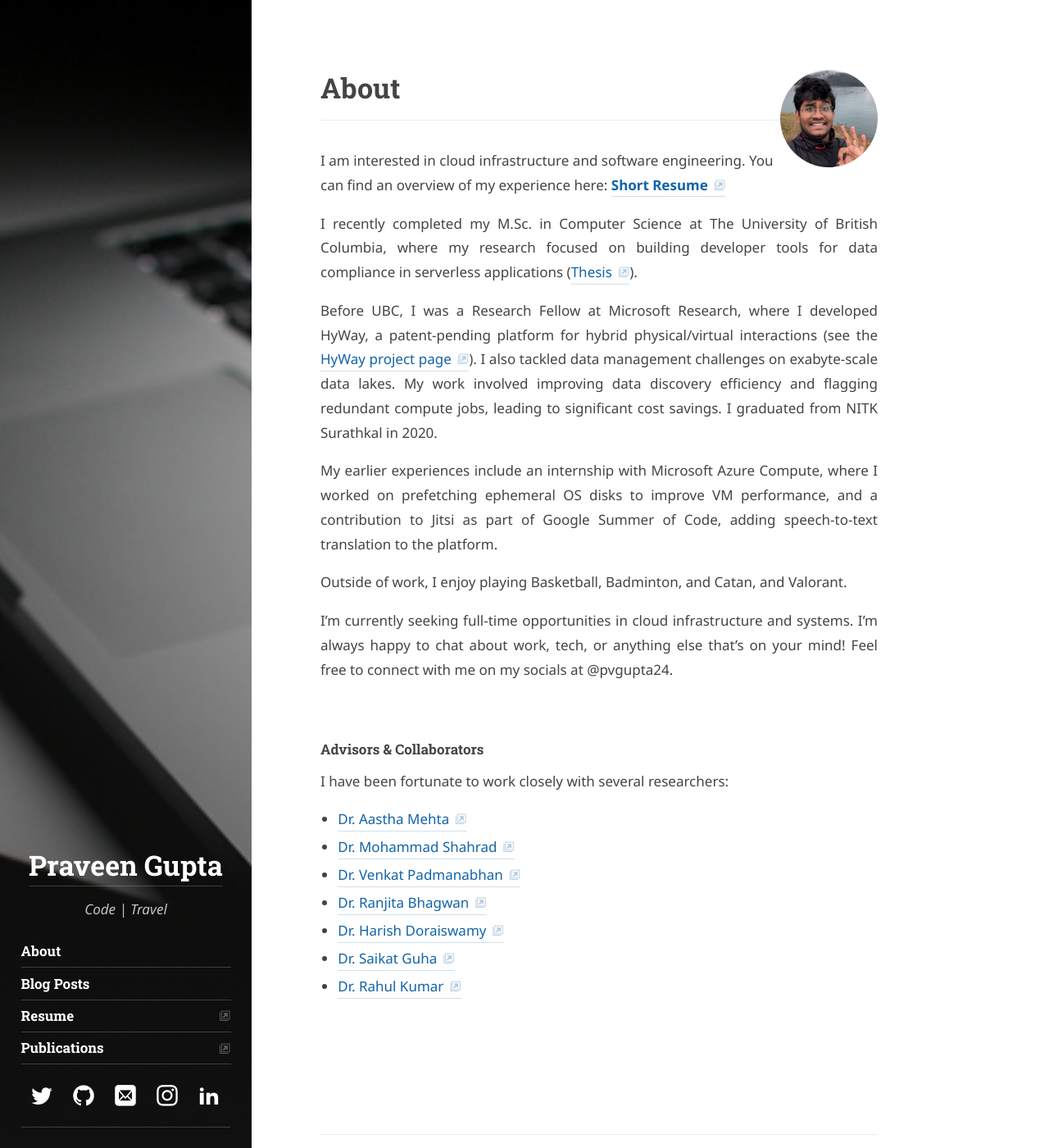
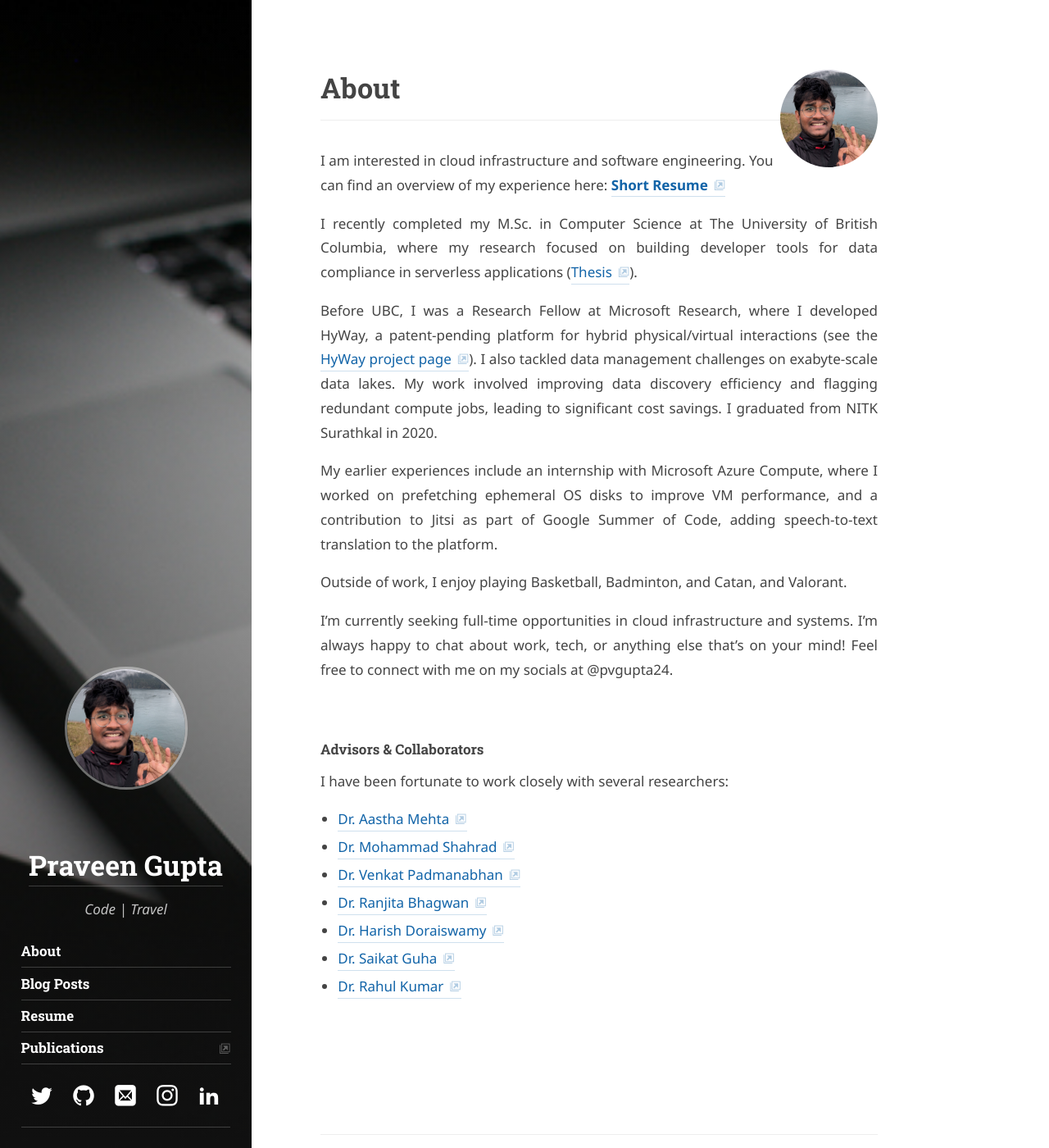
Before and after one commit to pvgupta24/pvgupta24.github.io, a Jekyll site: the page built from index.md, in a window 1280 px wide and 1400 px high. Shown: the whole window at 82% size. Built offline with Jekyll 4.4.1, drawn with Linux system fonts in a browser that asks for light colours; some web fonts are replaced.

Commit message:
Adds resume

```diff
--- a/_includes/sidebar.html
+++ b/_includes/sidebar.html
@@ -11,6 +11,14 @@
 
     <div class="sidebar-sticky">
       <div class="sidebar-about" style="text-align: center">
+        {% assign _author = site.data.authors.first[1] | default:site.author %}
+        {% if _author.picture %}
+          <a href="{{ '/' | relative_url }}" class="sidebar-avatar-link">
+            <img class="sidebar-avatar"
+                 src="{{ _author.picture.path }}"
+                 alt="{{ _author.name }}" />
+          </a>
+        {% endif %}
         <h2 class="h1"><a href="{{ '/' | relative_url }}">{{ site.title }}</a></h2>
         {% assign text = site.tagline | default:site.description %}
         {% if text %}
--- a/_sass/my-inline.scss
+++ b/_sass/my-inline.scss
@@ -1,3 +1,31 @@
+// Sidebar avatar
+.sidebar-avatar-link {
+  display: block;
+  margin-bottom: 1rem;
+  border-bottom: none !important;  // override .sidebar a border-bottom underline
+}
+
+.sidebar-avatar {
+  width: 150px;
+  height: 150px;
+  border-radius: 50%;
+  object-fit: cover;
+  border: 3px solid rgba(255, 255, 255, 0.4);
+  display: block;
+  margin: 0 auto;
+}
+
+// Remove the divider line between sidebar-about and nav
+.sidebar-about {
+  border-bottom: none !important;
+  margin-bottom: 0;
+}
+
+// Remove top border on first nav item so there's no awkward line after the avatar
+.sidebar-nav > ul > li:first-child > a {
+  border-top: none !important;
+}
+
 // Uncomment below to remove border radius on projects and pagination items (pre v6.5)
 /*
 .card, .pagination-item {
--- a/_sass/my-style.scss
+++ b/_sass/my-style.scss
@@ -0,0 +1,10 @@
+// Resume embed
+.resume-embed {
+  iframe {
+    width: 100%;
+    height: 100vh;
+    min-height: 500px;
+    border: solid 1px #ccc;
+    display: block;
+  }
+}
```
Also changed, not shown: resume.md (+9 -1 lines).
